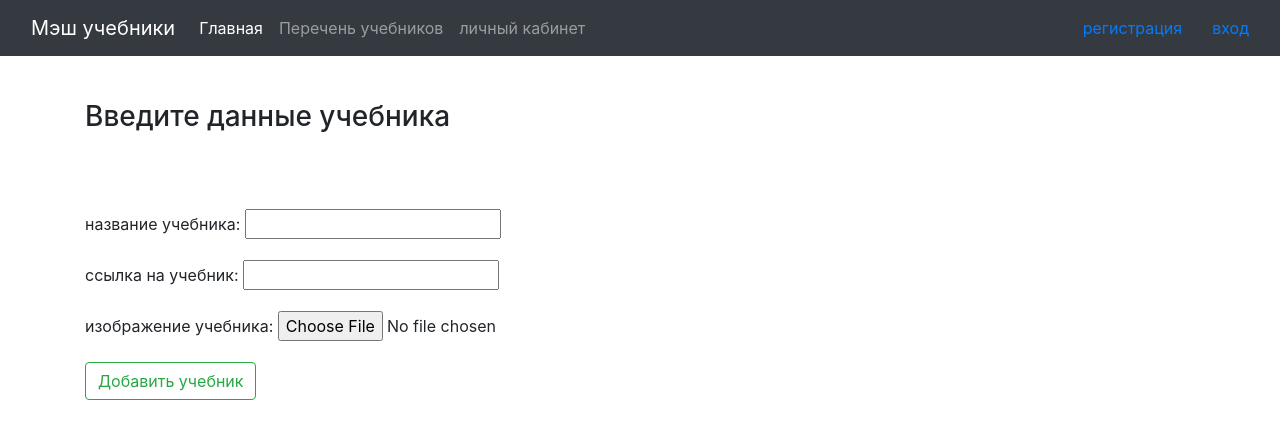
After one commit to kargamant/qr, a Django app: page /add_book/ in a window 1280 px wide. The commit adds this page. Shown: the top 439 px of the page. Run offline with Django 3.2, Linux system fonts and the light colour scheme; some libraries are stand-ins or nearby versions.

Commit message:
Adding form for books

```diff
--- a/QR_backend/QR_backend/QR_backend/urls.py
+++ b/QR_backend/QR_backend/QR_backend/urls.py
@@ -23,5 +23,6 @@ urlpatterns = [
     path('books/', include(app_url)),
     path('login/', include(app_url)),
     path('register/', include(app_url)),
-    path('logout/', include(app_url))
+    path('logout/', include(app_url)),
+    path('add_book/', include(app_url))
 ]
--- a/QR_backend/QR_backend/interface/admin.py
+++ b/QR_backend/QR_backend/interface/admin.py
@@ -1,7 +1,4 @@
 from django.contrib import admin
-from .models import teacher
 
 def reg(mod):
     return admin.site.register(mod)
-
-reg(teacher)
--- a/QR_backend/QR_backend/interface/forms.py
+++ b/QR_backend/QR_backend/interface/forms.py
@@ -15,3 +15,8 @@ class UserRegisterForm(UserCreationForm):
 	class Meta:
 		model = User
 		fields = ('username', 'email', 'password1', 'password2')
+
+class BookForm(forms.Form):
+	title = forms.CharField(label='название учебника', max_length=150)
+	link = forms.URLField(label='ссылка на учебник')
+	photo = forms.ImageField(label='изображение учебника')
--- a/QR_backend/QR_backend/interface/models.py
+++ b/QR_backend/QR_backend/interface/models.py
@@ -1,6 +1 @@
 from django.db import models
-
-
-class teacher(models.Model):
-    email = models.CharField('адрес электронной почты', max_length=100)
-    password = models.CharField('пароль', max_length=100)
--- /dev/null
+++ b/QR_backend/QR_backend/interface/templates/interface/add_book.html
@@ -0,0 +1,22 @@
+{% extends 'interface/base.html' %}
+
+{% block title %}
+    Главная страница
+{% endblock %}
+
+{% block content %}
+    <style>
+        form{
+            margin-top:75px;
+        }
+        h3{
+            margin-top:100px;
+        }
+    </style>
+    <h3>Введите данные учебника</h3>
+    <form method="post">
+        {% csrf_token %}
+        {{ form.as_p }}
+        <button class="btn btn-outline-success" type="submit" href="#">Добавить учебник</button>
+    </form>
+{% endblock %}
--- a/QR_backend/QR_backend/interface/templates/interface/base.html
+++ b/QR_backend/QR_backend/interface/templates/interface/base.html
@@ -19,7 +19,11 @@
                     <a class="nav-link" href="/books">Перечень учебников</a>
                   </li>
                   <li class="nav-item">
-                    <a class="nav-link" href="/login">личный кабинет</a>
+                    {% if request.user.is_authenticated %}
+                        <a class="nav-link" href="/books">личный кабинет</a>
+                    {% else %}
+                        <a class="nav-link" href="/login">личный кабинет</a>
+                    {% endif %}
                   </li>
                 </ul>
               </div>
@@ -29,7 +33,7 @@
                     }
                 </style>
               {% if request.user.is_authenticated %}
-              <a href="/login">{{ user.username }}</a>
+              <a href="/books">{{ user.username }}</a>
               <a href="/logout">Выход</a>
               {% else %}
               <a href="/register" id="reg">регистрация</a>
--- a/QR_backend/QR_backend/interface/templates/interface/books.html
+++ b/QR_backend/QR_backend/interface/templates/interface/books.html
@@ -24,4 +24,10 @@
         }
     </style>
     <h1>учебники</h1>
+
+    {% if request.user.is_authenticated %}
+        <a href="/add_book">Добавить учебник</a>
+    {% else %}
+        <a href="/login">Добавить учебник</a>
+    {% endif %}
 {% endblock %}
--- a/QR_backend/QR_backend/interface/templates/interface/index.html
+++ b/QR_backend/QR_backend/interface/templates/interface/index.html
@@ -23,5 +23,6 @@
     </style>
 
     <h1>отсканируйте код с учебника</h1>
-    <button class="btn btn-outline-success" type="submit">сканировать QR код</button>
+    <button class="btn btn-outline-success" type="submit" href="/add_book">сканировать QR код</button>
+
 {% endblock %}
--- a/QR_backend/QR_backend/interface/templates/interface/lonin.html
+++ b/QR_backend/QR_backend/interface/templates/interface/lonin.html
@@ -23,12 +23,15 @@
             margin-inline-start: 0px;
             margin-inline-end: 0px;
         }
+        h1{
+            margin-top: 100px;
+        }
     </style>
 
 
 
     {% if user.is_authenticated %}
-        <button class="btn btn-outline-success" type="submit" id="add_book">добавить учебник</button>
+    <h1>место для формы</h1>
     {% else %}
         <form method="post">
             {% csrf_token %}
--- a/QR_backend/QR_backend/interface/urls.py
+++ b/QR_backend/QR_backend/interface/urls.py
@@ -7,5 +7,7 @@ urlpatterns = [
     path('books/', views.books, name='books'),
     path('register/', views.register, name='register'),
     path('login/', views.User_login, name='login'),
-    path('logout/', views.user_logout, name='logout')
+    path('logout/', views.user_logout, name='logout'),
+    #возможно нужно добавить доп кнопку с addbook
+    path('add_book/', views.add_book, name='add_book')
 ]
--- a/QR_backend/QR_backend/interface/views.py
+++ b/QR_backend/QR_backend/interface/views.py
@@ -1,9 +1,10 @@
 from django.shortcuts import render, redirect
 from django.contrib.auth.forms import UserCreationForm, AuthenticationForm
 from django.contrib import messages
-from .forms import UserLoginForm
+from .forms import UserLoginForm, BookForm
 from django.contrib.auth import login, logout
 import time
+import pyqrcode
 
 app = 'interface/'
 # Create your views here.
@@ -41,3 +42,10 @@ def User_login(request):
 def user_logout(request):
     logout(request)
     return redirect('/')
+
+def add_book(request):
+    if request.method == "POST":
+        pass
+    else:
+        form = BookForm()
+    return render(request, f'{app}add_book.html', {'form':form})
```
Also changed, not shown: QR_backend/QR_backend/interface/migrations/0005_delete_teacher.py (added).
